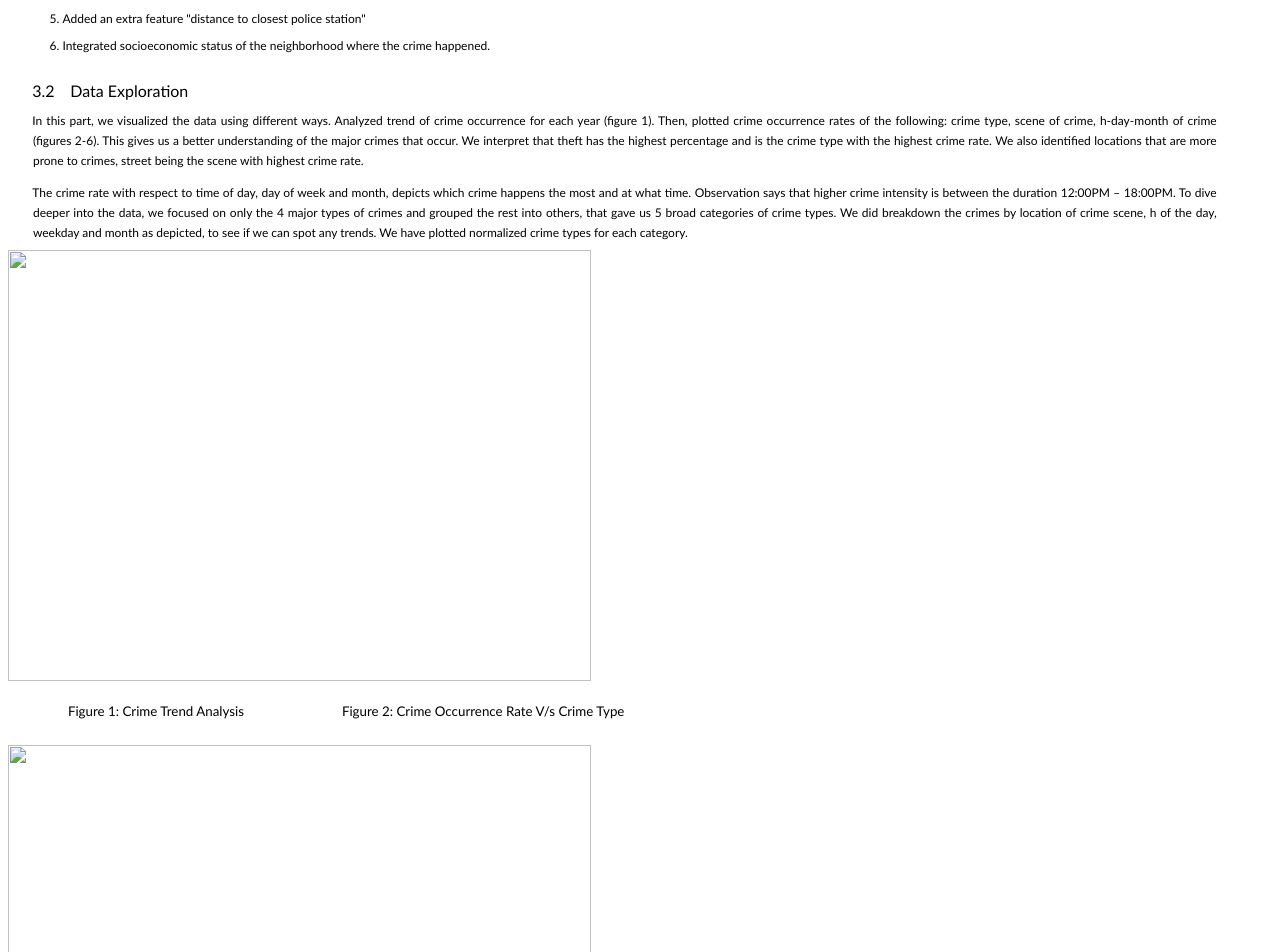
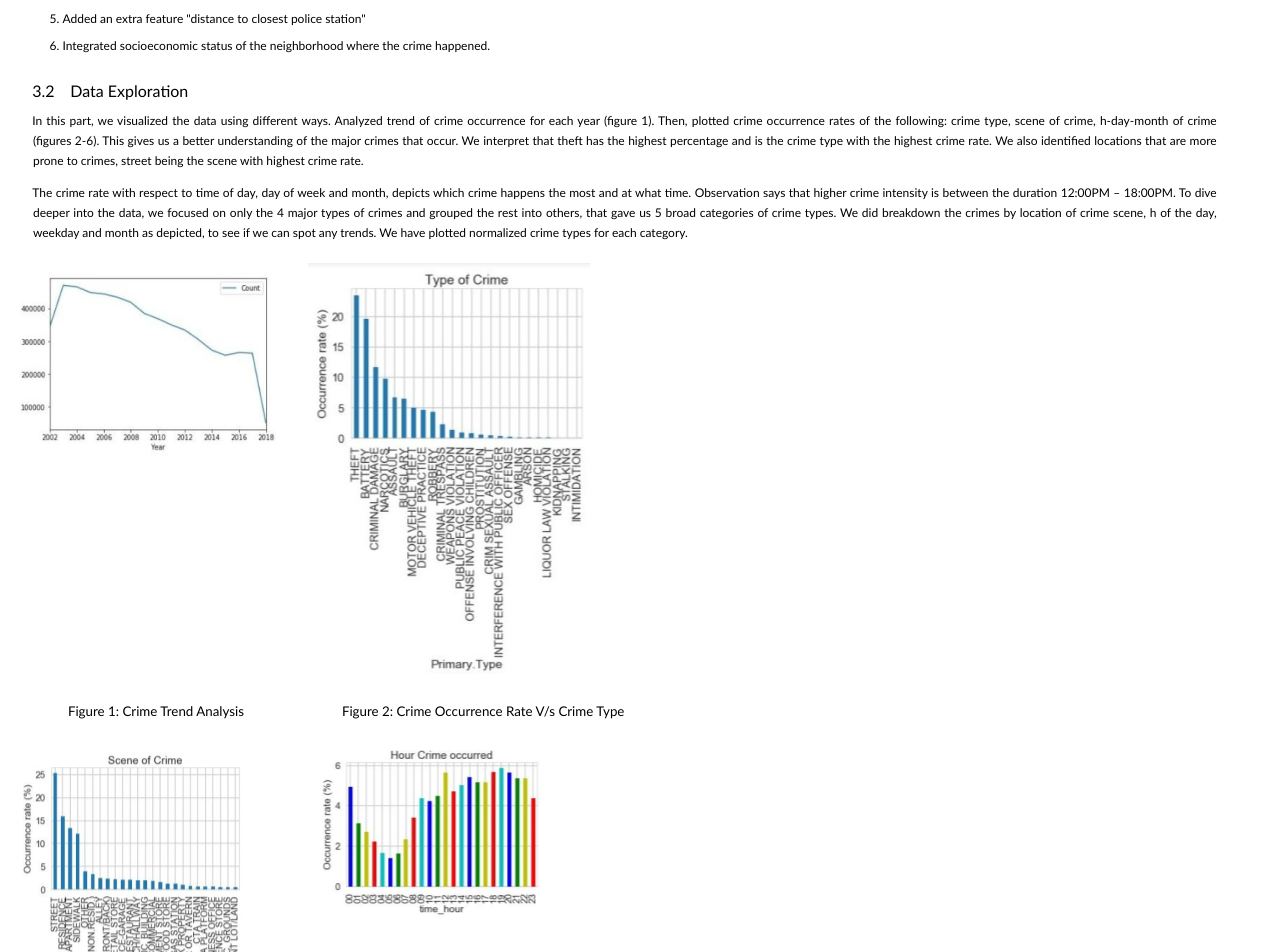
Before and after one commit to mandavaram/mandavaram.github.io, a Jekyll site: the page _pages/ChicagoCrimeAnalysisReport.html, which Jekyll copies as it is, in a window 1280 px wide. Shown: the part 2457-3409 px from the top of the page. Built offline with Jekyll 4.4.1, drawn with Linux system fonts in a browser that asks for light colours.

Commit message:
Update ChicagoCrimeAnalysisReport.html

```diff
--- a/_pages/ChicagoCrimeAnalysisReport.html
+++ b/_pages/ChicagoCrimeAnalysisReport.html
@@ -646,19 +646,19 @@ td, th {
 				The crime rate with respect to time of day, day of week and month, depicts which crime happens the most and at what time. Observation says that higher crime intensity is between the duration 12:00PM – 18:00PM. To dive deeper into the data, we focused on only the 4 major types of crimes and grouped the rest into others, that gave us 5 broad categories of crime types. We did breakdown the crimes by location of crime scene, h of the day, weekday and month as depicted, to see if we can spot any trends. We have plotted normalized crime types for each category.
 			</p>
 			<p style="margin-right:0pt; margin-left:0pt; margin-bottom:14.45pt; text-indent:0pt; text-align:left; line-height:108%">
-				<img src="chicagocrimeanalysisreport-1.png" width="583" height="431" alt="" />
+				<img src="/images/chicagocrimeanalysisreport-1.png" width="583" height="431" alt="" />
 			</p>
 			<p style="margin-right:0pt; margin-left:0pt; margin-bottom:19.75pt; text-indent:0pt; text-align:left; line-height:110%; font-size:11pt">
 				<span style="width:44.91pt; display:inline-block">&#xa0;</span><span style="line-height:110%; font-size:10pt">Figure 1: Crime Trend Analysis</span><span style="width:73.46pt; line-height:110%; font-size:10pt; display:inline-block">&#xa0;</span><span style="line-height:110%; font-size:10pt">Figure 2: Crime Occurrence Rate V/s Crime Type</span>
 			</p>
 			<p style="margin-right:0pt; margin-left:0pt; margin-bottom:14.3pt; text-indent:0pt; text-align:left; line-height:108%">
-				<img src="chicagocrimeanalysisreport-2.png" width="583" height="333" alt="" />
+				<img src="/images/chicagocrimeanalysisreport-2.png" width="583" height="333" alt="" />
 			</p>
 			<p style="margin-right:0pt; margin-left:0pt; margin-bottom:6.9pt; text-indent:0pt; text-align:left; line-height:110%; font-size:10pt">
 				Figure 3: Crime Occurrence Rate V/s Scene of Crime<span style="width:23.73pt; display:inline-block">&#xa0;</span>Figure 4: Crime occurrence rate V/s Time of Crime
 			</p>
 			<p style="margin-right:0pt; margin-left:0pt; margin-bottom:1.5pt; text-indent:0pt; text-align:left; line-height:108%">
-				<img src="1725238415_chicagocrimeanalysisreport/1725238415_chicagocrimeanalysisreport-3.png" width="555" height="388" alt="" />
+				<img src="/images/chicagocrimeanalysisreport-3.png" width="555" height="388" alt="" />
 			</p>
 			<p style="margin-right:0pt; margin-left:0.5pt; margin-bottom:0.3pt; text-align:right; line-height:110%; font-size:10pt">
 				&#xa0;
@@ -673,7 +673,7 @@ td, th {
 				&#xa0;
 			</p>
 			<p style="margin-right:0pt; margin-left:106.3pt; margin-bottom:23.15pt; text-indent:0pt; text-align:left; line-height:108%">
-				<img src="1725238415_chicagocrimeanalysisreport/1725238415_chicagocrimeanalysisreport-4.jpeg" width="267" height="189" alt="" />
+				<img src="/images/chicagocrimeanalysisreport-4.png" width="267" height="189" alt="" />
 			</p>
 			<p style="margin-right:0pt; margin-left:43.5pt; margin-bottom:26.65pt; text-align:left; line-height:110%; font-size:10pt">
 				Figure 7: Heat-map of top 5 most dangerous communities w.r.t crime occurrence
@@ -697,7 +697,7 @@ td, th {
 				Then explored all 60 indicator variables and must see whether any of them will be good to judge whether a crime is severe or not. From all of those, we could see some indicator variables are good to for classification.
 			</p>
 			<p style="margin-right:0pt; margin-left:0pt; margin-bottom:23.15pt; text-indent:0pt; text-align:left; line-height:108%">
-				<img src="1725238415_chicagocrimeanalysisreport/1725238415_chicagocrimeanalysisreport-5.jpeg" width="567" height="388" alt="" />
+				<img src="/images/chicagocrimeanalysisreport-5.png" width="567" height="388" alt="" />
 			</p>
 			<h3 style="margin-left:0pt; text-indent:0pt">
 				Figure 8: Analysis of Indicator Variables(features)
@@ -724,7 +724,7 @@ td, th {
 				For any classification problem, there is always a Baseline Model: classify everything as the class that occurs most frequently. In case, the two classes have comparable percentage. The "severe" crime accounts for 46% of the total crime, while the "non_severe" is around 53%. As a result, if we use classification accuracy as the only criteria to judge whether a model is good or not, a good model should at least have the baseline accuracy of 54%. We considered other different classifiers: Logistic regression with Lasso-based feature selection, Linear SVM, Decision tree, Naive Bayes model, Random forest, KNN. We divided data into a training set and a test set, built different classifiers using the training set, and examined the accuracy of all the classifiers using the test set.
 			</p>
 			<p style="margin-right:0pt; margin-left:88.1pt; margin-bottom:23.15pt; text-indent:0pt; text-align:left; line-height:108%">
-				<img src="1725238415_chicagocrimeanalysisreport/1725238415_chicagocrimeanalysisreport-6.jpeg" width="316" height="328" alt="" />
+				<img src="/images/chicagocrimeanalysisreport-6.png" width="316" height="328" alt="" />
 			</p>
 			<h3 style="margin-right:25.8pt; margin-left:0pt; text-indent:0pt">
 				Figure 14: Testing Accuracies of Binary Classification
@@ -733,7 +733,7 @@ td, th {
 				Based on the accuracy comparison of different models, all the classifiers we tried beat the baseline model, and some perform better than the others. For example, the best classifier is the logistic regression classifier and can reach an accuracy around 63%. The decision tree and random forest also works well. We also identified important factors determining whether a crime is severe or not based on coefficients. The most important features are all indicator variables describing the exact location of the crime, for example if it happened in a department store, it’s most likely not going to be something big, and probably will be things like theft. These features are consistent with what we plot above before we set up the model.
 			</p>
 			<p style="margin-right:0pt; margin-left:100.3pt; margin-bottom:15.15pt; text-indent:0pt; text-align:left; line-height:108%">
-				<img src="1725238415_chicagocrimeanalysisreport/1725238415_chicagocrimeanalysisreport-7.jpeg" width="283" height="348" alt="" />
+				<img src="/images/chicagocrimeanalysisreport-7.png" width="283" height="348" alt="" />
 			</p>
 			<p style="margin-right:93.75pt; margin-left:100.8pt; margin-bottom:18.3pt; text-align:left; line-height:110%; font-size:10pt">
 				Figure 15: Testing Accuracies of Multi-class Classification
```
